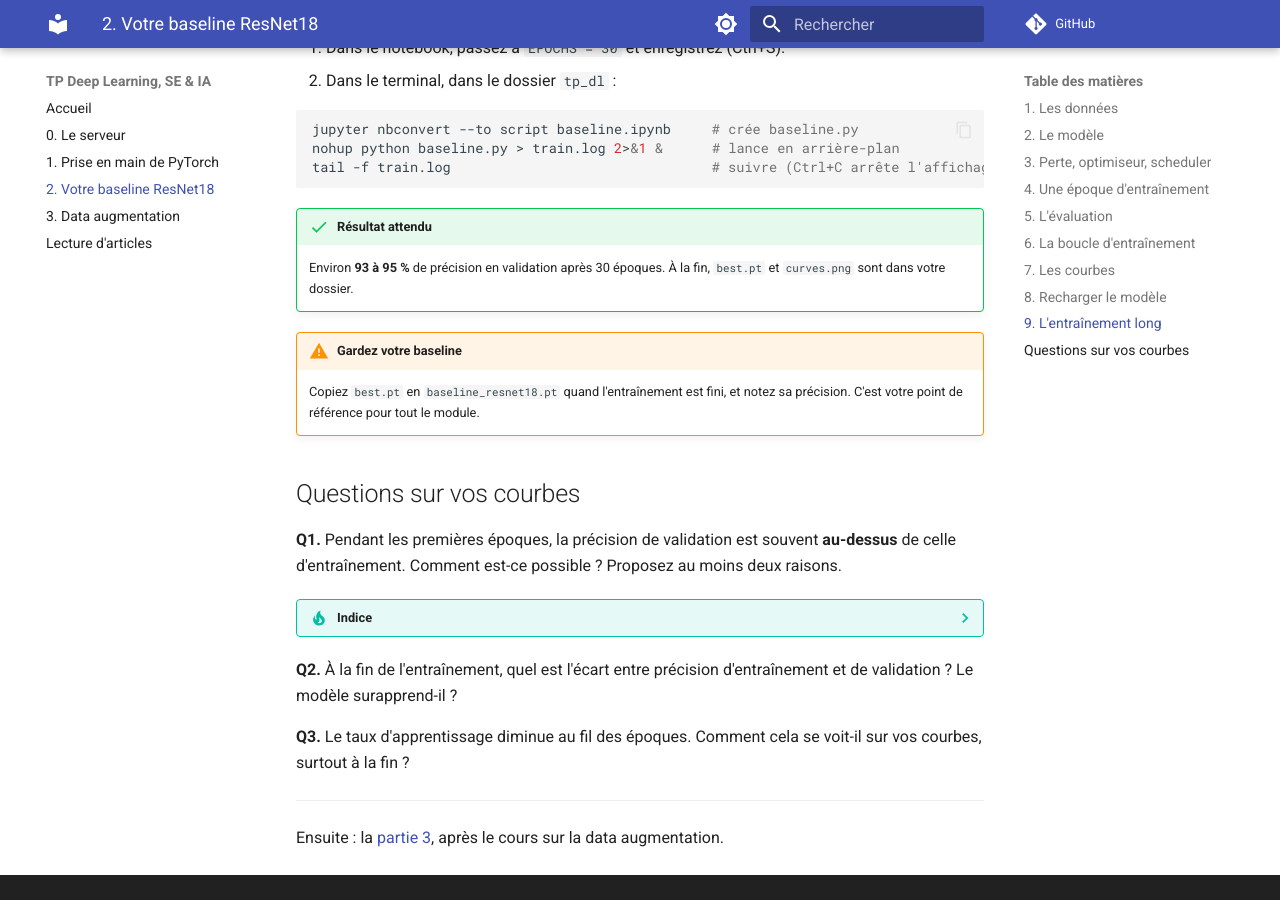
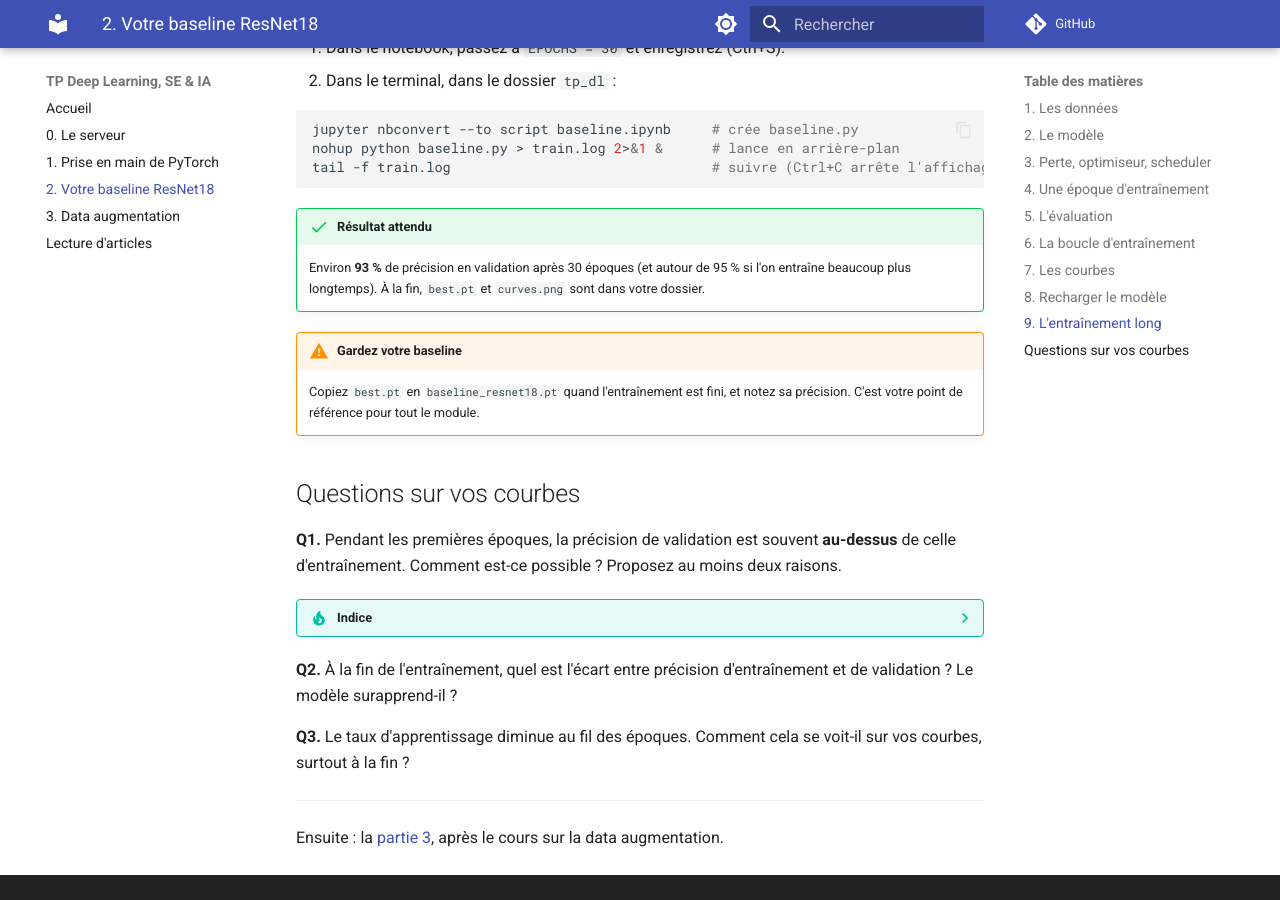
Before and after one commit to bonben/ensta-tp-deep-learning, an MkDocs documentation site: the page built from docs/02_baseline.md, in a window 1280 px wide and 900 px high, scrolled down 3023 px. Built offline with MkDocs 1.6.1 and Material for MkDocs 9.7.7, drawn with Linux system fonts in a browser that asks for light colours; comment, search, counter and statistics services are not loaded.

Commit message:
Précision attendue mesurée sur le corrigé (93 % en 30 époques)
Co-Authored-By: Claude Opus 5.5 <noreply@anthropic.com>

````diff
--- a/docs/02_baseline.md
+++ b/docs/02_baseline.md
@@ -146,8 +146,9 @@ tail -f train.log                                # suivre (Ctrl+C arrête l'affi
 ```
 
 !!! success "Résultat attendu"
-    Environ **93 à 95 %** de précision en validation après 30 époques. À la fin,
-    `best.pt` et `curves.png` sont dans votre dossier.
+    Environ **93 %** de précision en validation après 30 époques (et autour de 95 %
+    si l'on entraîne beaucoup plus longtemps). À la fin, `best.pt` et `curves.png`
+    sont dans votre dossier.
 
 !!! warning "Gardez votre baseline"
     Copiez `best.pt` en `baseline_resnet18.pt` quand l'entraînement est fini, et
````
Also changed, not shown: docs/index.md (+1 -1 lines).
